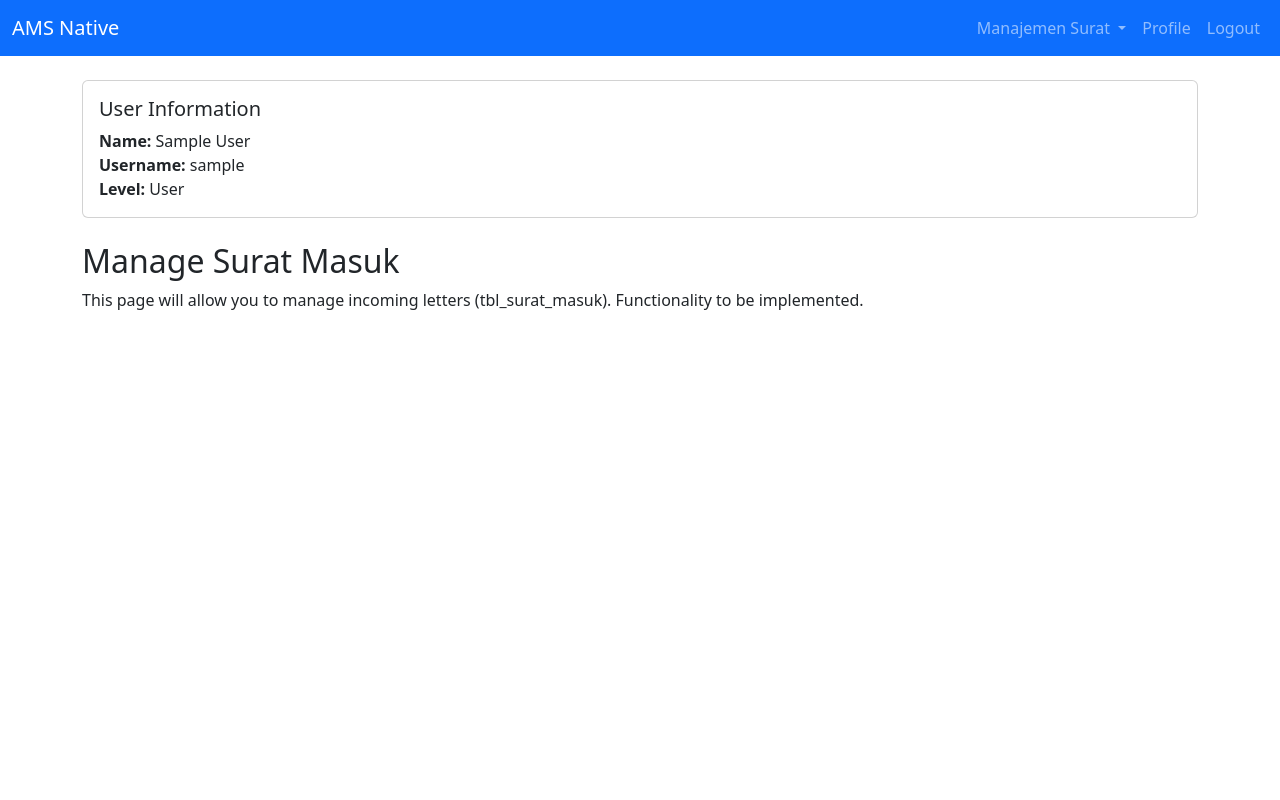
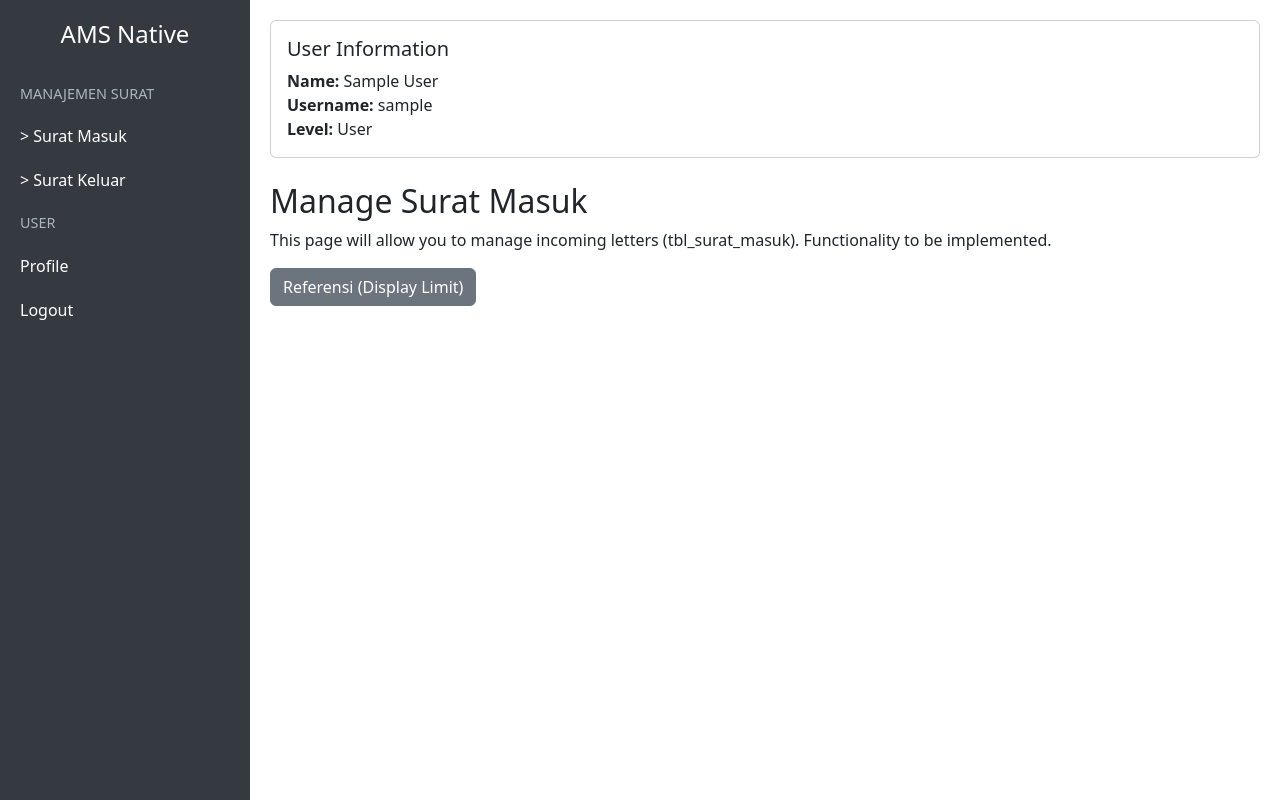
Before and after one commit to Hakase-Hamdani/aplikasi-pengarsipan-surat-sederhana, a PHP site: page /pages/surat_masuk.php in a window 1280 px wide. Run offline with PHP 8.4, Linux system fonts and the light colour scheme; the visitor is signed in with stand-in values (Sample User, id 1); tables that the repository leaves empty or names only in its code hold one stand-in row (values such as "Sample post").

Commit message:
revised header

```diff
--- a/includes/header.php
+++ b/includes/header.php
@@ -20,70 +20,109 @@ $user_level = $user['admin'] == 3 ? 'Super Admin' : ($user['admin'] == 2 ? 'Mana
     <title>AMS Native</title>
     <link href="https://cdn.jsdelivr.net/npm/bootstrap@5.3.3/dist/css/bootstrap.min.css" rel="stylesheet">
     <style>
-        .dropdown-submenu {
+        .sidebar {
+            height: 100vh;
+            width: 250px;
+            position: fixed;
+            top: 0;
+            left: 0;
+            background-color: #343a40;
+            padding-top: 20px;
+            transition: transform 0.3s ease;
+            z-index: 1000;
+            overflow-y: auto;
+        }
+        .sidebar-hidden {
+            transform: translateX(-250px);
+        }
+        .main-content {
+            margin-left: 250px;
+            padding: 20px;
+            transition: margin-left 0.3s ease;
             position: relative;
+            z-index: 500;
         }
-        .dropdown-submenu .dropdown-menu {
+        .sidebar-backdrop {
+            position: fixed;
             top: 0;
-            left: 100%;
-            margin-top: -1px;
+            left: 0;
+            width: 100%;
+            height: 100%;
+            background-color: rgba(0, 0, 0, 0.5);
+            z-index: 900;
+            display: none;
         }
-        .dropdown-submenu:hover > .dropdown-menu {
+        .sidebar-backdrop.active {
             display: block;
+        }
+        @media (max-width: 768px) {
+            .sidebar {
+                transform: translateX(-250px);
+            }
+            .sidebar-active {
+                transform: translateX(0);
+            }
+            .main-content {
+                margin-left: 0;
+            }
+            .toggle-btn {
+                display: block !important; /* Force visibility */
+                background-color: #007bff;
+                border: 2px solid #ffffff; /* Debug border */
+            }
+        }
+        .sidebar .nav-link {
+            color: #ffffff;
+            padding: 10px 20px;
+        }
+        .sidebar .nav-link:hover {
+            background-color: #495057;
+        }
+        .sidebar .nav-header {
+            color: #adb5bd;
+            padding: 10px 20px;
+            font-size: 0.9em;
+            text-transform: uppercase;
+        }
+        .toggle-btn {
+            position: fixed;
+            top: 10px;
+            left: 10px;
+            z-index: 1100;
+            display: none;
         }
     </style>
 </head>
 <body>
-    <nav class="navbar navbar-expand-lg navbar-dark bg-primary">
-        <div class="container-fluid">
-            <a class="navbar-brand" href="../pages/<?php echo $user['admin'] == 3 ? 'super_admin_dashboard' : ($user['admin'] == 2 ? 'manager_dashboard' : 'user_dashboard'); ?>.php">AMS Native</a>
-            <button class="navbar-toggler" type="button" data-bs-toggle="collapse" data-bs-target="#navbarNav" aria-controls="navbarNav" aria-expanded="false" aria-label="Toggle navigation">
-                <span class="navbar-toggler-icon"></span>
-            </button>
-            <div class="collapse navbar-collapse" id="navbarNav">
-                <ul class="navbar-nav ms-auto">
+    <!-- Sidebar -->
+    <div class="sidebar" id="sidebar">
+        <h4 class="text-white text-center mb-4">AMS Native</h4>
+        <ul class="nav flex-column">
             <?php if ($user['admin'] >= 1): ?>
-                        <li class="nav-item dropdown">
-                            <a class="nav-link dropdown-toggle" href="#" id="manajemenSurat" role="button" data-bs-toggle="dropdown" aria-expanded="false">
-                                Manajemen Surat
-                            </a>
-                            <ul class="dropdown-menu" aria-labelledby="manajemenSurat">
-                                <li class="dropdown-submenu">
-                                    <a class="dropdown-item dropdown-toggle" href="../pages/surat_masuk.php">Surat Masuk</a>
-                                    <ul class="dropdown-menu">
-                                        <li><a class="dropdown-item" href="../pages/referensi.php?context=surat_masuk">Referensi</a></li>
-                                        <?php if ($user['admin'] >= 2): ?>
-                                            <li><a class="dropdown-item" href="../pages/disposisi.php">Disposisi</a></li>
-                                        <?php endif; ?>
-                                    </ul>
+                <li class="nav-header">Manajemen Surat</li>
+                <li class="nav-item">
+                    <a class="nav-link" href="../pages/surat_masuk.php">> Surat Masuk</a>
                 </li>
-                                <li class="dropdown-submenu">
-                                    <a class="dropdown-item dropdown-toggle" href="../pages/surat_keluar.php">Surat Keluar</a>
-                                    <ul class="dropdown-menu">
-                                        <li><a class="dropdown-item" href="../pages/referensi.php?context=surat_keluar">Referensi</a></li>
-                                    </ul>
-                                </li>
-                            </ul>
+                <li class="nav-item">
+                    <a class="nav-link" href="../pages/surat_keluar.php">> Surat Keluar</a>
                 </li>
             <?php endif; ?>
             <?php if ($user['admin'] == 3): ?>
-                        <li class="nav-item dropdown">
-                            <a class="nav-link dropdown-toggle" href="#" id="adminMenu" role="button" data-bs-toggle="dropdown" aria-expanded="false">
-                                Admin Menu
-                            </a>
-                            <ul class="dropdown-menu" aria-labelledby="adminMenu">
-                                <li class="dropdown-submenu">
-                                    <a class="dropdown-item dropdown-toggle" href="../pages/klasifikasi.php">Klasifikasi</a>
-                                    <ul class="dropdown-menu">
-                                        <li><a class="dropdown-item" href="../pages/referensi.php?context=klasifikasi">Referensi</a></li>
-                                    </ul>
+                <li class="nav-header">Admin Menu</li>
+                <li class="nav-item">
+                    <a class="nav-link" href="../pages/klasifikasi.php">> Klasifikasi</a>
                 </li>
-                                <li><a class="dropdown-item" href="../pages/divisi.php">Divisi</a></li>
-                                <li><a class="dropdown-item" href="../pages/instansi.php">Instansi</a></li>
-                                <li><a class="dropdown-item" href="../pages/users.php">Users</a></li>
-                            </ul>
+                <li class="nav-item">
+                    <a class="nav-link" href="../pages/divisi.php">> Divisi</a>
+                </li>
+                <li class="nav-item">
+                    <a class="nav-link" href="../pages/instansi.php">> Instansi</a>
+                </li>
+                <li class="nav-item">
+                    <a class="nav-link" href="../pages/users.php">> Users</a>
                 </li>
             <?php endif; ?>
+            <li class="nav-header">User</li>
             <li class="nav-item">
                 <a class="nav-link" href="../pages/user_profile.php">Profile</a>
             </li>
@@ -92,9 +131,17 @@ $user_level = $user['admin'] == 3 ? 'Super Admin' : ($user['admin'] == 2 ? 'Mana
             </li>
         </ul>
     </div>
-        </div>
-    </nav>
-    <div class="container mt-4">
+
+    <!-- Backdrop for Mobile -->
+    <div class="sidebar-backdrop" id="sidebarBackdrop"></div>
+
+    <!-- Toggle Button for Mobile -->
+    <button class="btn btn-primary toggle-btn" id="toggleSidebar">
+        <span class="navbar-toggler-icon"></span>
+    </button>
+
+    <!-- Main Content -->
+    <div class="main-content">
         <div class="card mb-4">
             <div class="card-body">
                 <h5 class="card-title">User Information</h5>
@@ -107,16 +154,20 @@ $user_level = $user['admin'] == 3 ? 'Super Admin' : ($user['admin'] == 2 ? 'Mana
         </div>
     <script src="https://cdn.jsdelivr.net/npm/bootstrap@5.3.3/dist/js/bootstrap.bundle.min.js"></script>
     <script>
-        // Enable nested dropdowns
-        document.querySelectorAll('.dropdown-submenu .dropdown-toggle').forEach(item => {
-            item.addEventListener('click', function(e) {
-                e.preventDefault();
-                e.stopPropagation();
-                let submenu = this.nextElementSibling;
-                if (submenu.classList.contains('dropdown-menu')) {
-                    submenu.classList.toggle('show');
-                }
+        const sidebar = document.getElementById('sidebar');
+        const backdrop = document.getElementById('sidebarBackdrop');
+        const toggleBtn = document.getElementById('toggleSidebar');
+
+        toggleBtn.addEventListener('click', function() {
+            sidebar.classList.toggle('sidebar-active');
+            backdrop.classList.toggle('active');
+            console.log('Toggle button clicked'); // Debug
         });
+
+        backdrop.addEventListener('click', function() {
+            sidebar.classList.remove('sidebar-active');
+            backdrop.classList.remove('active');
+            console.log('Backdrop clicked'); // Debug
         });
     </script>
 </body>
--- a/pages/klasifikasi.php
+++ b/pages/klasifikasi.php
@@ -5,7 +5,9 @@ requireLevel(3);
 
         <h2>Manage Klasifikasi</h2>
         <p>This page will allow you to manage classifications (tbl_klasifikasi). Functionality to be implemented.</p>
+        <div class="mt-3">
+            <a href="referensi.php?context=klasifikasi" class="btn btn-secondary">Referensi (Display Limit)</a>
+        </div>
     </div>
-    <script src="https://cdn.jsdelivr.net/npm/bootstrap@5.3.3/dist/js/bootstrap.bundle.min.js"></script>
 </body>
 </html>
--- a/pages/surat_keluar.php
+++ b/pages/surat_keluar.php
@@ -5,7 +5,9 @@ requireLevel(1);
 
         <h2>Manage Surat Keluar</h2>
         <p>This page will allow you to manage outgoing letters (tbl_surat_keluar). Functionality to be implemented.</p>
+        <div class="mt-3">
+            <a href="referensi.php?context=surat_keluar" class="btn btn-secondary">Referensi (Display Limit)</a>
+        </div>
     </div>
-    <script src="https://cdn.jsdelivr.net/npm/bootstrap@5.3.3/dist/js/bootstrap.bundle.min.js"></script>
 </body>
 </html>
--- a/pages/surat_masuk.php
+++ b/pages/surat_masuk.php
@@ -3,9 +3,14 @@ require_once '../includes/header.php';
 requireLevel(1);
 ?>
 
-        <h2>Manage Surat Masuk</h2>
-        <p>This page will allow you to manage incoming letters (tbl_surat_masuk). Functionality to be implemented.</p>
-    </div>
-    <script src="https://cdn.jsdelivr.net/npm/bootstrap@5.3.3/dist/js/bootstrap.bundle.min.js"></script>
+<h2>Manage Surat Masuk</h2>
+<p>This page will allow you to manage incoming letters (tbl_surat_masuk). Functionality to be implemented.</p>
+<div class="mt-3">
+    <a href="referensi.php?context=surat_masuk" class="btn btn-secondary">Referensi (Display Limit)</a>
+    <?php if ($_SESSION['admin'] >= 2): ?>
+        <a href="disposisi.php" class="btn btn-secondary">Disposisi</a>
+    <?php endif; ?>
+</div>
+</div>
 </body>
 </html>
```
Also changed, not shown: pages/referensi.php (+27 -0 lines). Lines whose indentation alone changed are shown as unchanged.
